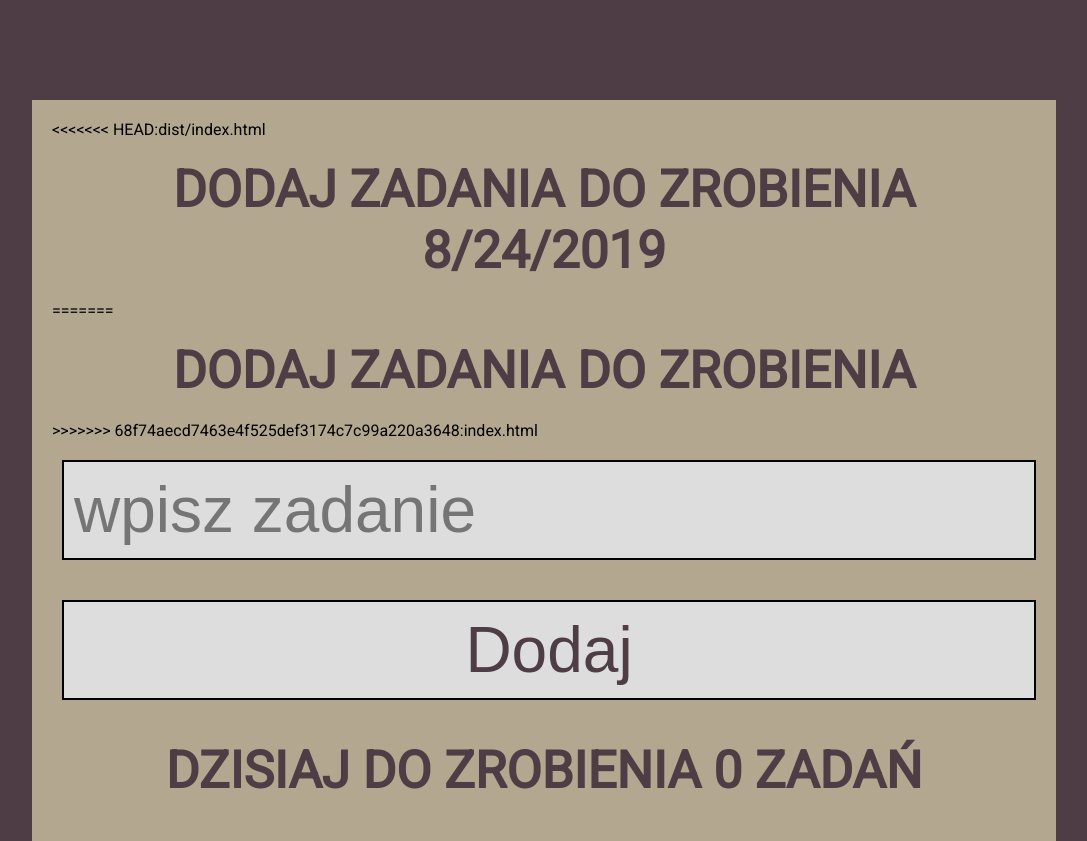
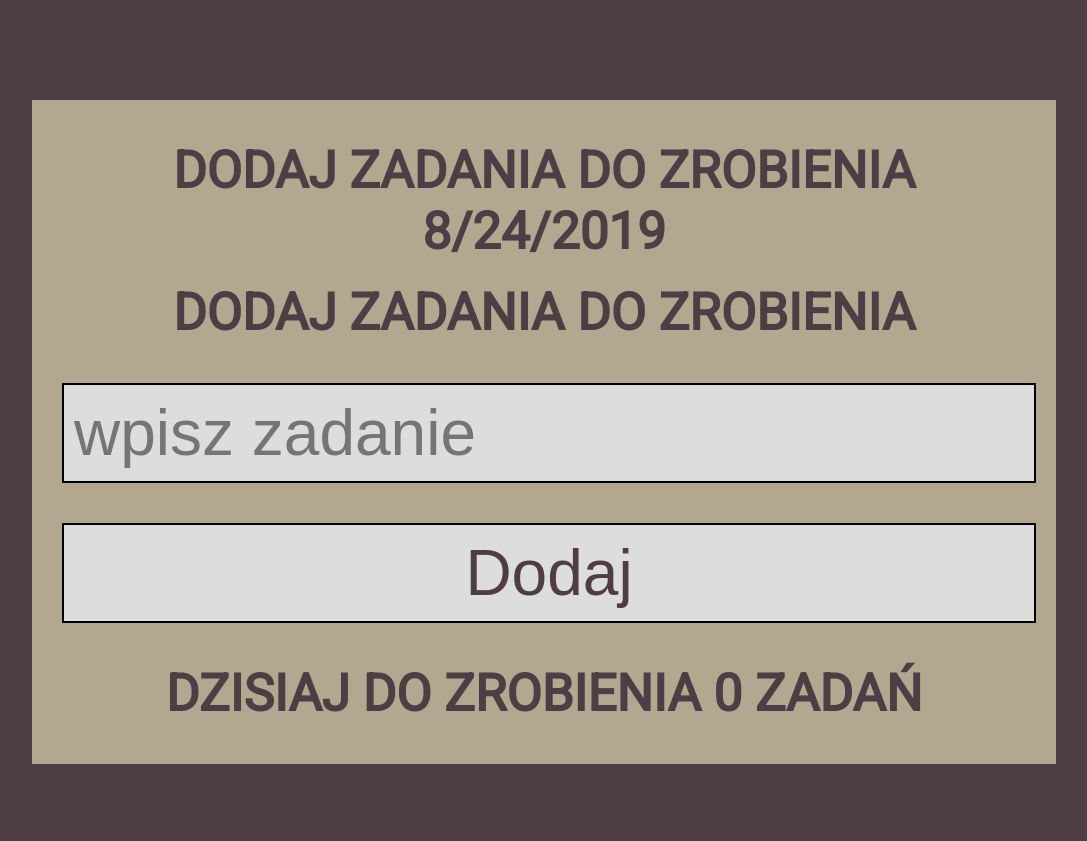
Before and after one commit to luizanie/todoAppRWD, a website: page dist/index.html in a window 1280 px wide. Shown: the whole page, without its empty margins (96-1183 px from the left). After the commit the page ends 800 px from the top, so only its background shows below. Drawn offline with Linux system fonts and the light colour scheme.

Commit message:
fixed index

```diff
--- a/dist/index.html
+++ b/dist/index.html
@@ -14,13 +14,10 @@
 
 <body>
     <div class="container">
-<<<<<<< HEAD:dist/index.html
         <h2>
             Dodaj zadania do zrobienia <span class='date'> </span>
         </h2>
-=======
         <h2> Dodaj zadania do zrobienia <span class='date'> </span> </h2>
->>>>>>> 68f74aecd7463e4f525def3174c7c99a220a3648:index.html
 
         <form action="" class="addZad">
             <input type="text" class="zad" placeholder="wpisz zadanie">
```
Also changed, not shown: 1 other file.
